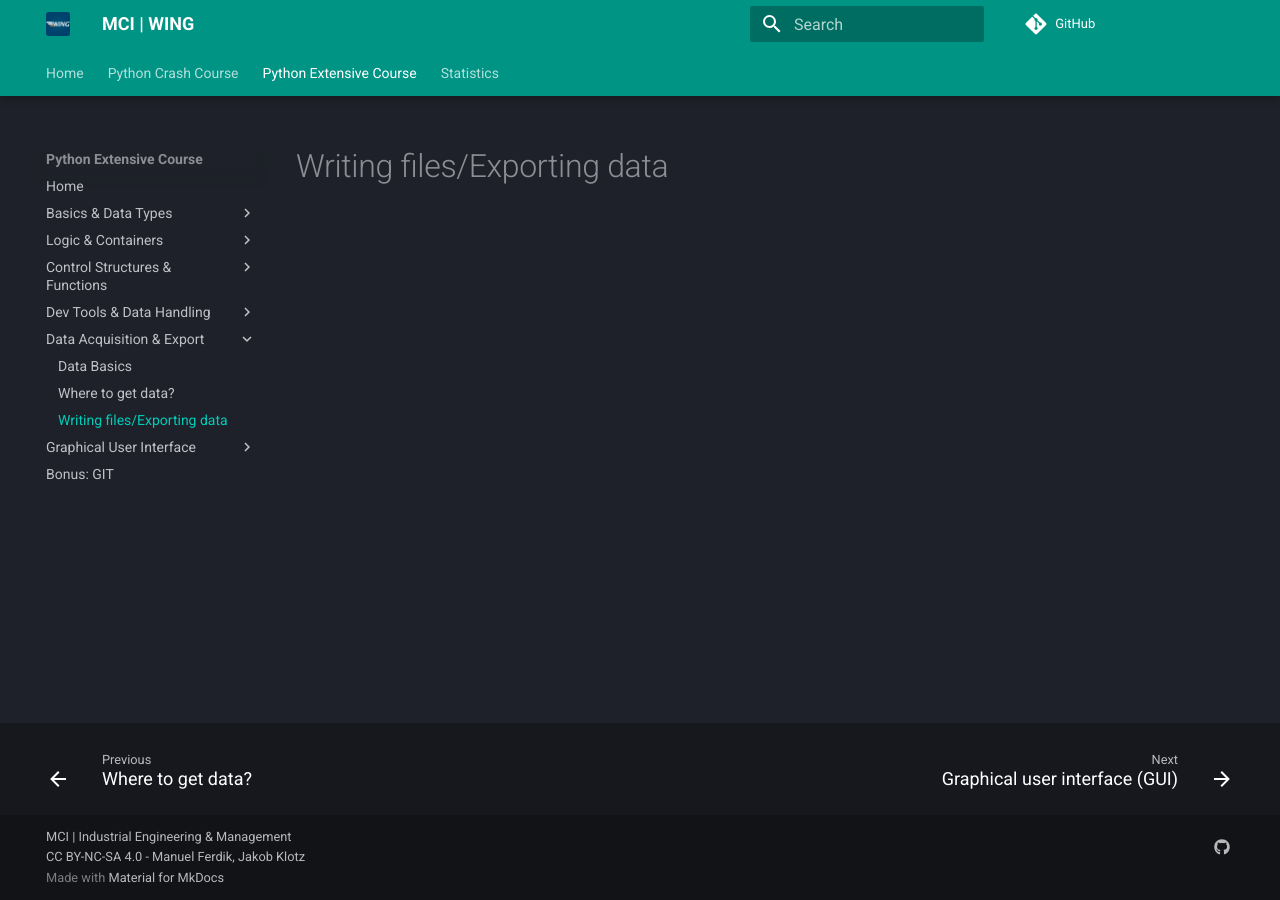
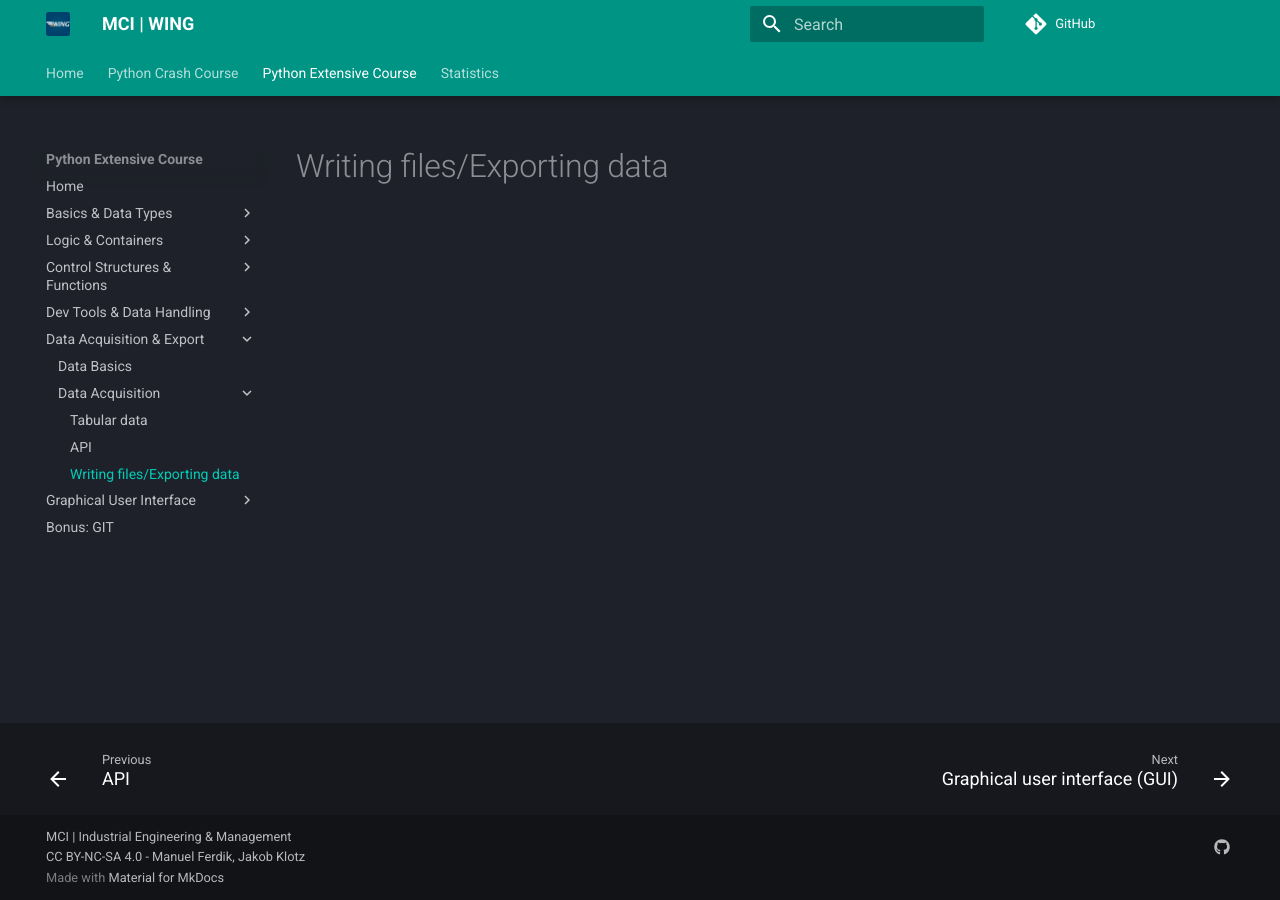
Before and after one commit to mciwing/mciwing.github.io, an MkDocs documentation site: the page built from docs/python-extensive/data/export.md, in a window 1280 px wide. Built offline with MkDocs 1.6.1 and Material for MkDocs 9.7.7, drawn with Linux system fonts in a browser that asks for light colours; comment, search, counter and statistics services are not loaded.

Commit message:
chore: slight change to Data Acquisition nav (Python Extensive Course) #51

```diff
--- a/docs/python-extensive/data/retrieval.md
+++ /dev/null
@@ -1 +0,0 @@
-# Where to get data?
--- a/mkdocs.yml
+++ b/mkdocs.yml
@@ -97,8 +97,10 @@ nav:
 
     - Data Acquisition & Export:
       - "Data Basics": python-extensive/DataBasics.md
-      - python-extensive/data/retrieval.md  # TODO: practical tips on data retrieval
-      - python-extensive/data/export.md  # TODO: how to write files
+      - "Data Acquisition":
+        - python-extensive/data/tabular.md  # TODO: practical tips on data retrieval
+        - python-extensive/data/api.md
+        - python-extensive/data/export.md  # TODO: how to write files
 
     - Graphical User Interface:
       - python-extensive/oop.md  # TODO: objet oriented programming
```
Also changed, not shown: docs/python-extensive/data/tabular.md (added, +1 -0 lines).
